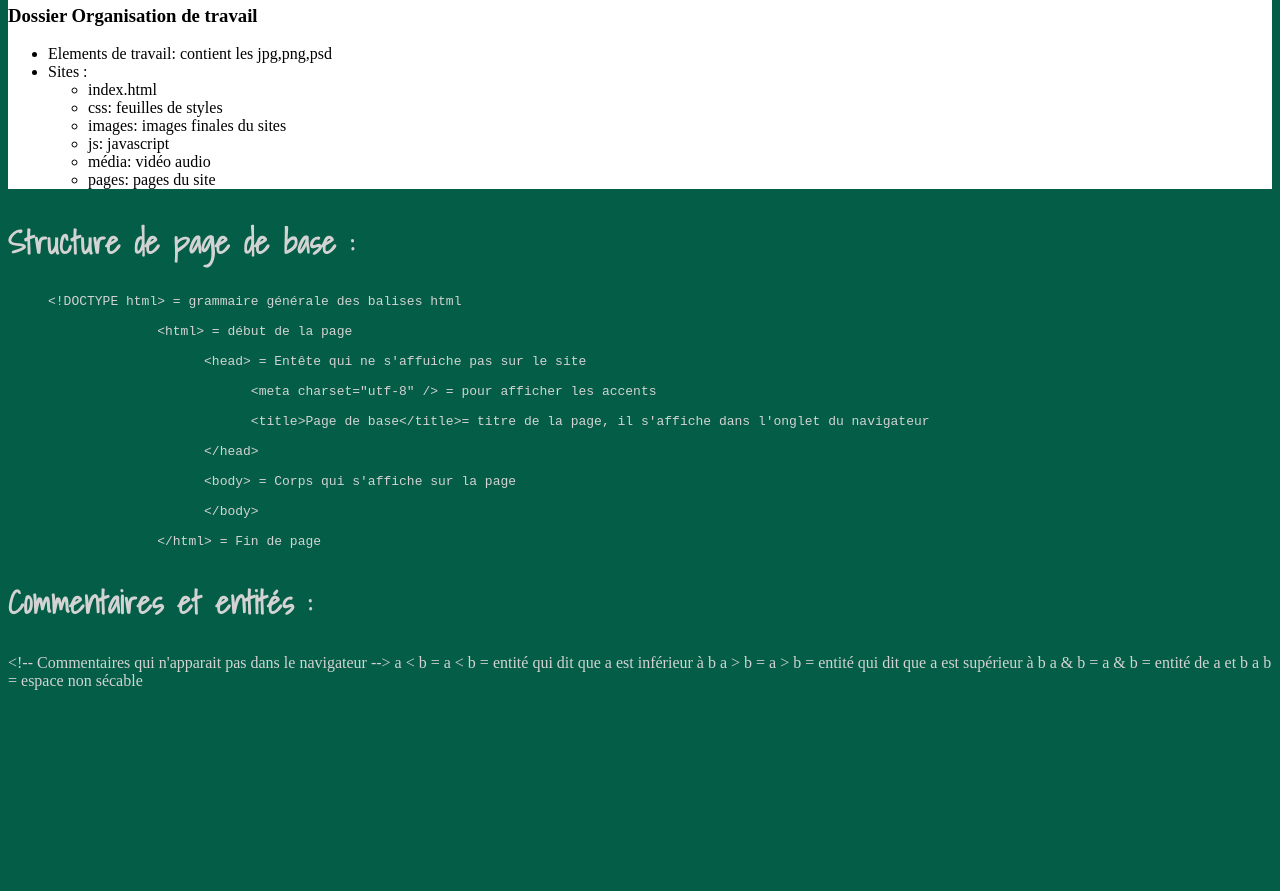
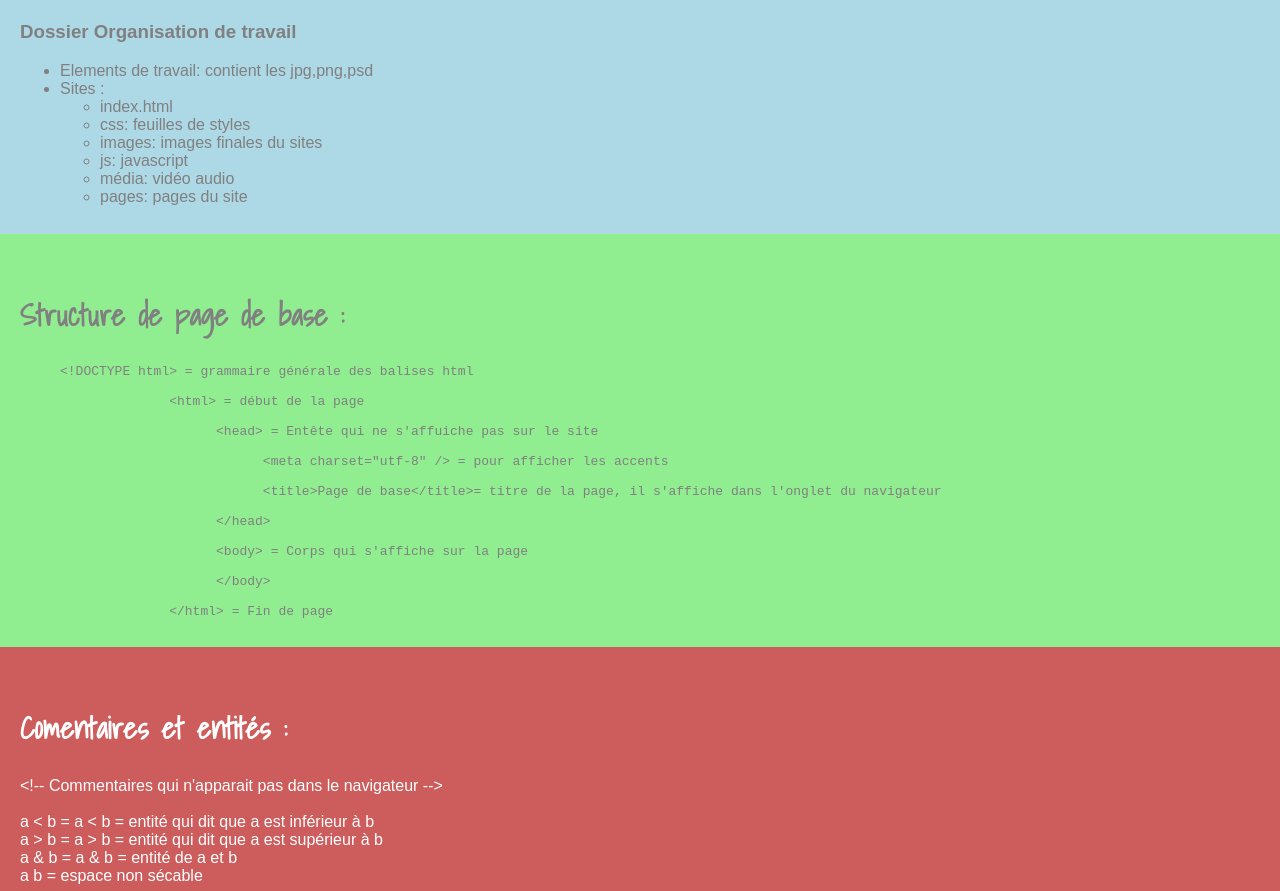
Before and after one commit to francoisdefever/CS-Html, a plain HTML site: page index.html in a window 1280 px wide. Shown: the part 773-1664 px from the top of the page. Before the commit the page ends 1479 px from the top, so only its background shows below. Drawn offline with Linux system fonts and the light colour scheme; a web font is replaced by a local one.

Commit message:
modifying cloud size

```diff
--- a/index.html
+++ b/index.html
@@ -5,6 +5,7 @@
           <link rel="stylesheet" href="website/css/style.css">
           <link rel="stylesheet" href="website/css/styletab.css" media="screen and (max-width:768px)">
           <link rel="stylesheet" href="website/css/stylesmart.css" media="screen and (max-width:320px)">
+          <link href="https://fonts.googleapis.com/css?family=Nova+Mono" rel="stylesheet" type="text/css">
           <link href="https://fonts.googleapis.com/css?family=Shadows+Into+Light" rel="stylesheet" type="text/css">
           <title>Html learning</title>
       </head>
@@ -49,14 +50,16 @@
           </section>
 
           <section id="comments">
-              <h2>Commentaires et entités :</h2>
-              <p>&lt!-- Commentaires qui n'apparait pas dans le navigateur --&gt
+              <h2>Comentaires et entités :</h2>
+              <p>&lt!-- Commentaires qui n'apparait pas dans le navigateur --&gt <br/>
+                <br/>
+              a &lt b = a &lt; b = entité qui dit que a est inférieur à b<br/>
+              a &gt b = a &gt; b = entité qui dit que a est supérieur à b<br/>
+              a & b = a &amp; b = entité de a et b<br/>
+              a&nbsp;b = espace non sécable<br/></p>
+          </section>
+          <footer>
 
-              a &lt b = a &lt; b = entité qui dit que a est inférieur à b
-              a &gt b = a &gt; b = entité qui dit que a est supérieur à b
-              a & b = a &amp; b = entité de a et b
-              a&nbsp;b = espace non sécable</p>
-          </section>
-
+          </footer>
   </body>
 </html>
--- a/website/css/style.css
+++ b/website/css/style.css
@@ -1,36 +1,60 @@
 body {
-  background-color: #045D46;
-  color: lightgrey;
+  background-color: white;
+  color: lightgrey  ;
+}
+
+h1 {
+  font-family: "Shadows Into Light", cursive;
+  font-size: 54px;
 }
 
 h2 {
   font-family: "Shadows Into Light", cursive;
-  font-size: 2em;
+  font-size: 30px;
 }
 
 img {
-  width: 40%;
-  height: 40%;
-  margin-left: 20em;
-  margin-right: 20em;
+  width: 50%;
+  height: 50%;
+  margin-left: 25%;
+  margin-right: 25%;
 }
 
+
 #header {
-  font-family: "Shadows Into Light", cursive;
   font-size: 54px;
   text-align: center;
 }
 
 #orga-work {
-  background-color: white;
-  color: black;
-
+  background-color: lightblue;
+  font-family: "Nova Mono", sans-serif;
+  color: gray;
+  padding-left: 2em;
+  padding-right: 2em;
+  padding-top: 2em;
+  padding-bottom: 2em;
+  margin: -20px;
 }
 
 #orga-structure {
-
+  background-color:  lightgreen;
+  font-family: "Nova Mono", sans-serif;
+  color: gray;
+  padding-left: 2em;
+  padding-right: 2em;
+  padding-top: 2em;
+  padding-bottom: 2em;
+  margin: -20px;
 }
 
 #comments {
-
+  background-color:  indianred;
+  font-family: "Nova Mono", sans-serif;
+  color: white;
+  padding-left: 2em;
+  padding-right: 2em;
+  padding-top: 2em;
+  padding-bottom: 2em;
+  margin: -20px;
 }
--- a/website/css/styletab.css
+++ b/website/css/styletab.css
@@ -1,3 +1,3 @@
 body {
-  background-color: ;
+
 }
```
